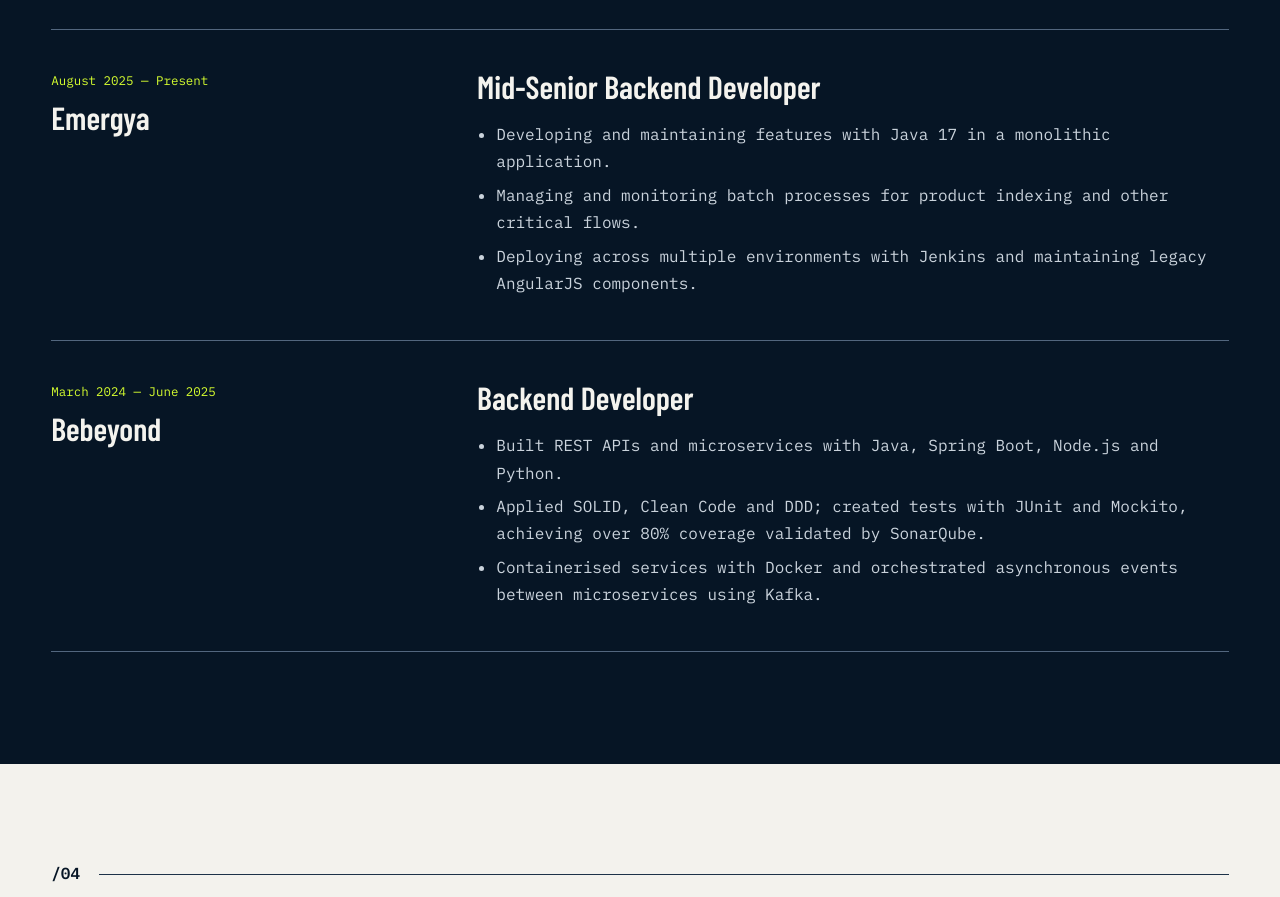
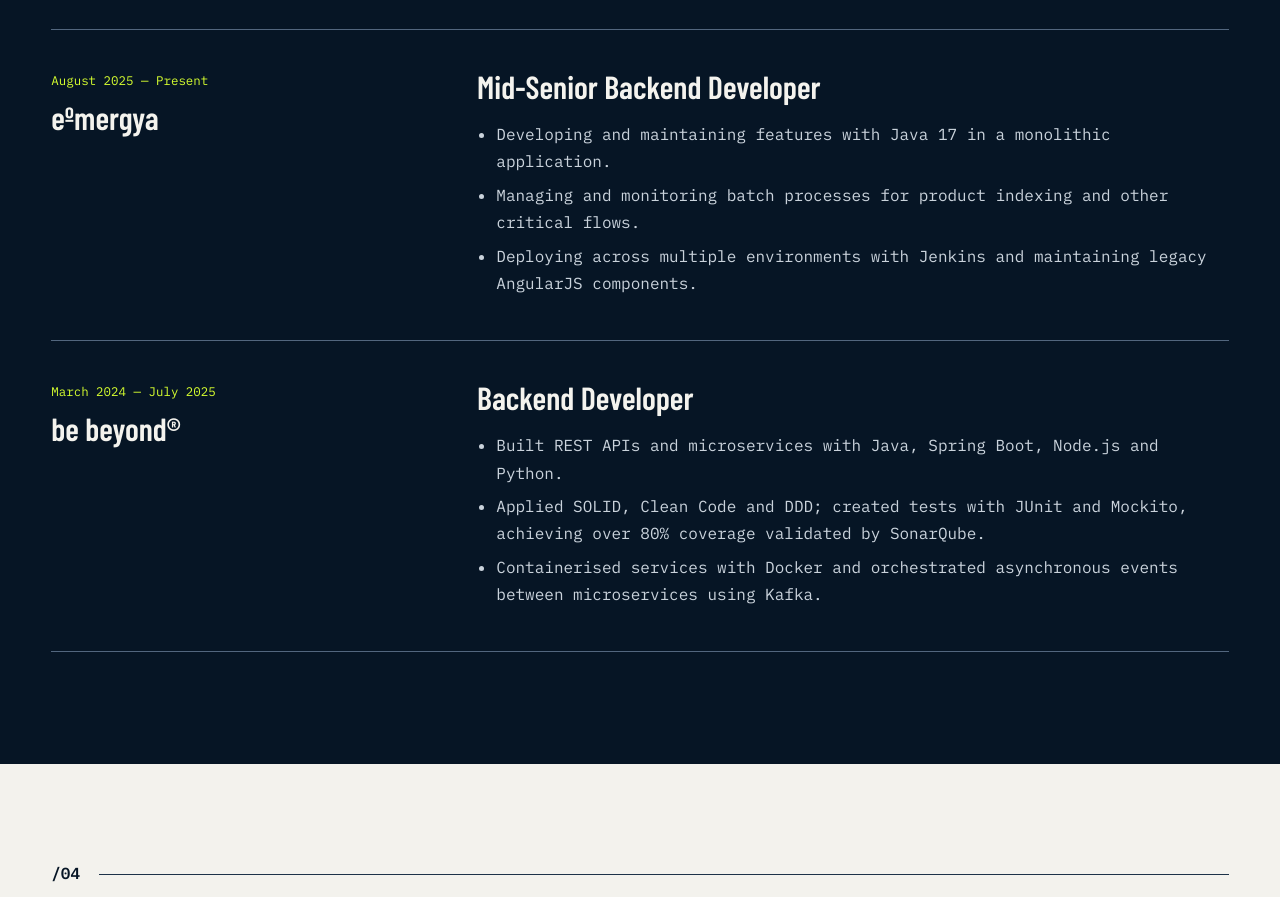
Before and after one commit to rbullonp/portfolio-backend, a plain HTML site: page en/index.html in a window 1280 px wide. Shown: the part 1982-2879 px from the top of the page. Drawn offline with nearby package versions, Linux system fonts and the light colour scheme; a web font is replaced by a local one.

Commit message:
Update experience section with new job details

```diff
--- a/en/index.html
+++ b/en/index.html
@@ -99,8 +99,8 @@
       <section class="experience section-shell" id="experience" aria-labelledby="experience-title">
         <div class="section-heading reveal"><span>/03</span><h2 id="experience-title">Experience</h2></div>
         <div class="experience-list">
-          <article class="experience-role reveal"><div class="experience-meta"><span>August 2025 — Present</span><strong>Emergya</strong></div><div class="experience-content"><h3>Mid-Senior Backend Developer</h3><ul><li>Developing and maintaining features with Java 17 in a monolithic application.</li><li>Managing and monitoring batch processes for product indexing and other critical flows.</li><li>Deploying across multiple environments with Jenkins and maintaining legacy AngularJS components.</li></ul></div></article>
-          <article class="experience-role reveal"><div class="experience-meta"><span>March 2024 — June 2025</span><strong>Bebeyond</strong></div><div class="experience-content"><h3>Backend Developer</h3><ul><li>Built REST APIs and microservices with Java, Spring Boot, Node.js and Python.</li><li>Applied SOLID, Clean Code and DDD; created tests with JUnit and Mockito, achieving over 80% coverage validated by SonarQube.</li><li>Containerised services with Docker and orchestrated asynchronous events between microservices using Kafka.</li></ul></div></article>
+          <article class="experience-role reveal"><div class="experience-meta"><span>August 2025 — Present</span><strong>eºmergya</strong></div><div class="experience-content"><h3>Mid-Senior Backend Developer</h3><ul><li>Developing and maintaining features with Java 17 in a monolithic application.</li><li>Managing and monitoring batch processes for product indexing and other critical flows.</li><li>Deploying across multiple environments with Jenkins and maintaining legacy AngularJS components.</li></ul></div></article>
+          <article class="experience-role reveal"><div class="experience-meta"><span>March 2024 — July 2025</span><strong>be beyond®</strong></div><div class="experience-content"><h3>Backend Developer</h3><ul><li>Built REST APIs and microservices with Java, Spring Boot, Node.js and Python.</li><li>Applied SOLID, Clean Code and DDD; created tests with JUnit and Mockito, achieving over 80% coverage validated by SonarQube.</li><li>Containerised services with Docker and orchestrated asynchronous events between microservices using Kafka.</li></ul></div></article>
         </div>
       </section>
 
```
